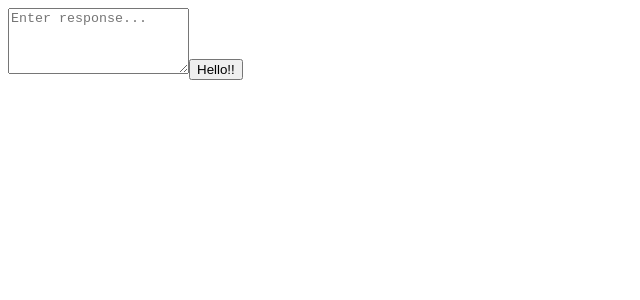
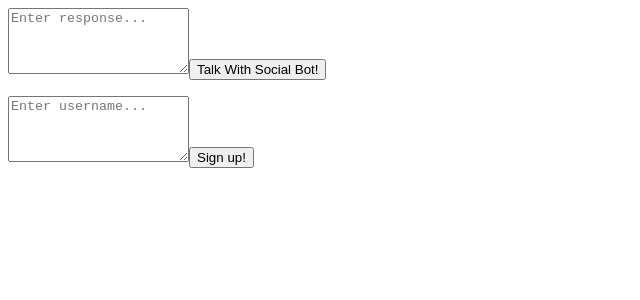
Before and after one commit to AbstractOperatorsInterns/AbstractOperatorsInterns, a React (Create React App) app in the folder client/: page / in a window 1280 px wide. Shown: the top 300 px of the page, without its empty margins (0-640 px from the left). Built offline with nearby package versions, Linux system fonts and the light colour scheme.

Commit message:
Created a simple frontend to create account
Created a signup with a simple username system

```diff
--- a/client/src/App.js
+++ b/client/src/App.js
@@ -5,6 +5,8 @@ function App() {
 
   const [inputData, setInputData] = useState("")
   const [result, setResult] = useState("")
+  const [signUpData, setSignUpData] = useState("")
+  const [result2, setResult2] = useState("")
 
   const handleSubmit = async (e) => {
     e.preventDefault()
@@ -13,6 +15,19 @@ function App() {
         input_data: inputData
       })
       setResult(response.data.result)
+    } catch (error) {
+      console.error("Error running function:", error)
+      setResult("An error occurred. Please try again.")
+    }
+  }
+
+  const handleSignUp = async (e) => {
+    e.preventDefault()
+    try {
+      const response = await axios.post('http://localhost:5000/signup', {
+        signup_data: signUpData
+      })
+      setResult2(response.data.result)
     } catch (error) {
       console.error("Error running function:", error)
       setResult("An error occurred. Please try again.")
@@ -30,8 +45,18 @@ function App() {
         value={inputData}
         onChange={(e) => setInputData(e.target.value)}
       ></textarea>
-      <button onClick={handleSubmit}> Hello!!</button>
+      <button onClick={handleSubmit}> Talk With Social Bot!</button>
       <p>{result}</p>
+      <textarea
+        id="message2"
+        rows={4}
+        className="w-full px-3 py-2 text-gray-700 border border-purple-200 rounded-md focus:outline-none focus:ring-2 focus:ring-purple-500"
+        placeholder="Enter username..."
+        value={signUpData}
+        onChange={(e) => setSignUpData(e.target.value)}
+      ></textarea>
+      <button onClick={handleSignUp}>Sign up!</button>
+      <p>{result2}</p>
     </div>
   )
 }
```
Also changed, not shown: 1 other file (tests, documents, lock files or other folders).
